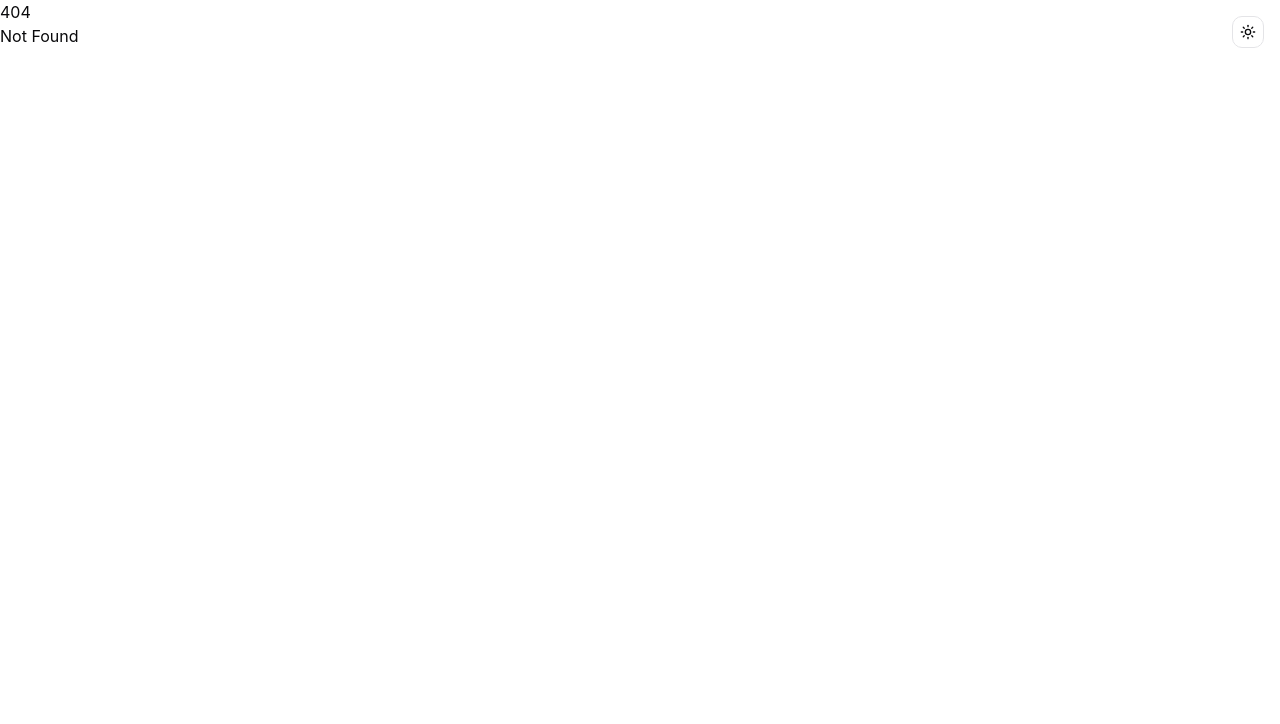
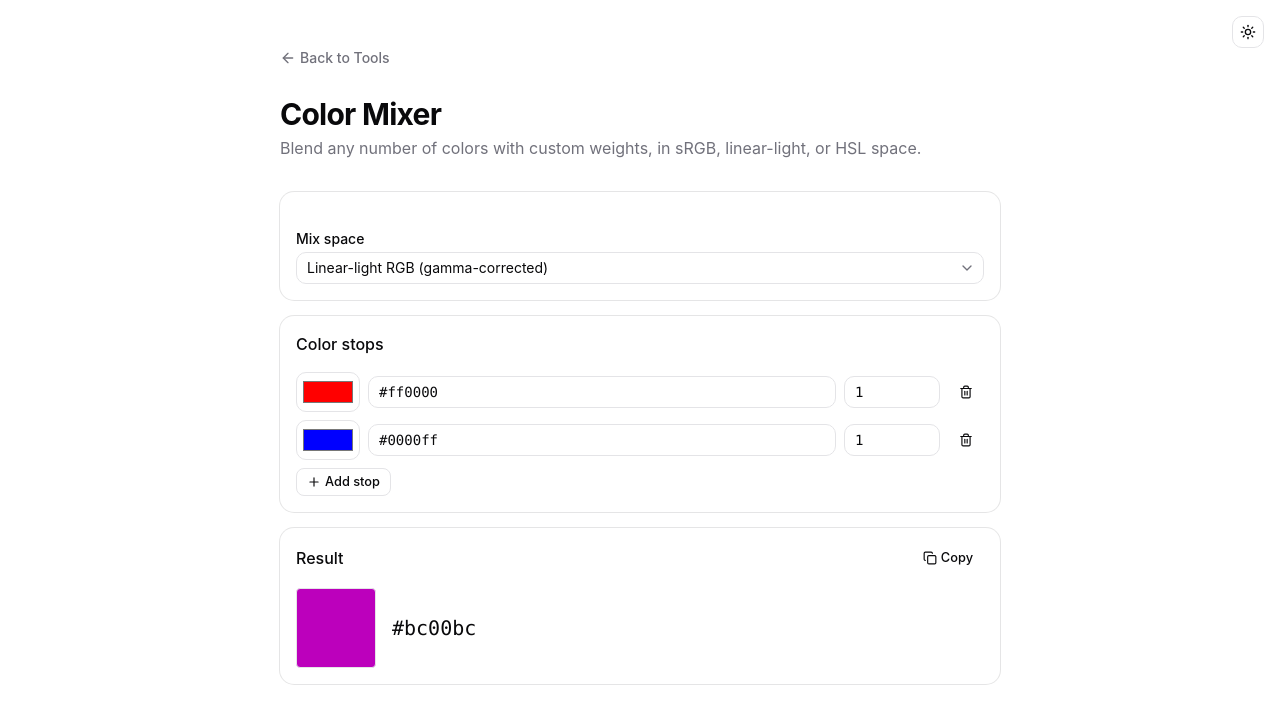
Before and after one commit to orykr/tool.ory.kr, a SvelteKit app in the folder frontend/: page /color-mix in a window 1280 px wide. Before the commit this address had no page. Shown: the top 724 px of the page. Built offline with nearby package versions, Linux system fonts and the light colour scheme.

Commit message:
feat(color-mix): add weighted color mixer in sRGB/linear/HSL

```diff
--- a/frontend/src/routes/+page.svelte
+++ b/frontend/src/routes/+page.svelte
@@ -871,6 +871,11 @@
 			href: "/json-go",
 			title: "JSON → Go struct",
 			description: "Generate Go structs with JSON tags from a sample."
+		},
+		{
+			href: "/color-mix",
+			title: "Color Mixer",
+			description: "Blend colors with custom weights (sRGB / linear / HSL)."
 		}
 	];
 </script>
--- /dev/null
+++ b/frontend/src/routes/color-mix/+page.svelte
@@ -0,0 +1,221 @@
+<script lang="ts">
+	import * as Card from "$lib/components/ui/card/index.js";
+	import * as Select from "$lib/components/ui/select/index.js";
+	import { Button } from "$lib/components/ui/button/index.js";
+	import { Input } from "$lib/components/ui/input/index.js";
+	import { Label } from "$lib/components/ui/label/index.js";
+	import ArrowLeft from "@lucide/svelte/icons/arrow-left";
+	import Plus from "@lucide/svelte/icons/plus";
+	import Trash2 from "@lucide/svelte/icons/trash-2";
+	import Copy from "@lucide/svelte/icons/copy";
+	import Check from "@lucide/svelte/icons/check";
+
+	type Stop = { color: string; weight: number };
+	type Space = "rgb" | "linear" | "hsl";
+
+	let stops = $state<Stop[]>([
+		{ color: "#ff0000", weight: 1 },
+		{ color: "#0000ff", weight: 1 }
+	]);
+	let space = $state<Space>("linear");
+
+	const spaceLabels: Record<Space, string> = {
+		rgb: "sRGB linear weighted (perceptual-ish)",
+		linear: "Linear-light RGB (gamma-corrected)",
+		hsl: "HSL (mean of components)"
+	};
+
+	function hexToRgb(hex: string): [number, number, number] | null {
+		const m = hex.trim().match(/^#?([0-9a-fA-F]{3}|[0-9a-fA-F]{6})$/);
+		if (!m) return null;
+		let s = m[1];
+		if (s.length === 3) s = s.split("").map((c) => c + c).join("");
+		return [parseInt(s.slice(0, 2), 16), parseInt(s.slice(2, 4), 16), parseInt(s.slice(4, 6), 16)];
+	}
+
+	function rgbToHex(r: number, g: number, b: number): string {
+		const h = (n: number) => Math.max(0, Math.min(255, Math.round(n))).toString(16).padStart(2, "0");
+		return `#${h(r)}${h(g)}${h(b)}`;
+	}
+
+	function srgbToLinear(c: number): number {
+		const s = c / 255;
+		return s <= 0.04045 ? s / 12.92 : Math.pow((s + 0.055) / 1.055, 2.4);
+	}
+
+	function linearToSrgb(c: number): number {
+		const s = c <= 0.0031308 ? c * 12.92 : 1.055 * Math.pow(c, 1 / 2.4) - 0.055;
+		return s * 255;
+	}
+
+	function rgbToHsl(r: number, g: number, b: number): [number, number, number] {
+		const rn = r / 255, gn = g / 255, bn = b / 255;
+		const max = Math.max(rn, gn, bn), min = Math.min(rn, gn, bn);
+		const l = (max + min) / 2;
+		let h = 0, s = 0;
+		if (max !== min) {
+			const d = max - min;
+			s = l > 0.5 ? d / (2 - max - min) : d / (max + min);
+			if (max === rn) h = (gn - bn) / d + (gn < bn ? 6 : 0);
+			else if (max === gn) h = (bn - rn) / d + 2;
+			else h = (rn - gn) / d + 4;
+			h *= 60;
+		}
+		return [h, s, l];
+	}
+
+	function hslToRgb(h: number, s: number, l: number): [number, number, number] {
+		const c = (1 - Math.abs(2 * l - 1)) * s;
+		const hp = (((h % 360) + 360) % 360) / 60;
+		const x = c * (1 - Math.abs((hp % 2) - 1));
+		let r1 = 0, g1 = 0, b1 = 0;
+		if (0 <= hp && hp < 1) [r1, g1, b1] = [c, x, 0];
+		else if (1 <= hp && hp < 2) [r1, g1, b1] = [x, c, 0];
+		else if (2 <= hp && hp < 3) [r1, g1, b1] = [0, c, x];
+		else if (3 <= hp && hp < 4) [r1, g1, b1] = [0, x, c];
+		else if (4 <= hp && hp < 5) [r1, g1, b1] = [x, 0, c];
+		else [r1, g1, b1] = [c, 0, x];
+		const m = l - c / 2;
+		return [(r1 + m) * 255, (g1 + m) * 255, (b1 + m) * 255];
+	}
+
+	function meanHue(hues: number[], weights: number[]): number {
+		let x = 0, y = 0;
+		for (let i = 0; i < hues.length; i++) {
+			const rad = (hues[i] * Math.PI) / 180;
+			x += Math.cos(rad) * weights[i];
+			y += Math.sin(rad) * weights[i];
+		}
+		const angle = Math.atan2(y, x) * (180 / Math.PI);
+		return (angle + 360) % 360;
+	}
+
+	let mixed = $derived.by(() => {
+		const valid: Array<{ rgb: [number, number, number]; weight: number }> = [];
+		for (const s of stops) {
+			const rgb = hexToRgb(s.color);
+			if (rgb && Number.isFinite(s.weight) && s.weight > 0) {
+				valid.push({ rgb, weight: s.weight });
+			}
+		}
+		if (valid.length === 0) return null;
+		const total = valid.reduce((sum, v) => sum + v.weight, 0);
+
+		if (space === "rgb") {
+			let r = 0, g = 0, b = 0;
+			for (const v of valid) {
+				r += v.rgb[0] * v.weight;
+				g += v.rgb[1] * v.weight;
+				b += v.rgb[2] * v.weight;
+			}
+			return rgbToHex(r / total, g / total, b / total);
+		}
+		if (space === "linear") {
+			let r = 0, g = 0, b = 0;
+			for (const v of valid) {
+				r += srgbToLinear(v.rgb[0]) * v.weight;
+				g += srgbToLinear(v.rgb[1]) * v.weight;
+				b += srgbToLinear(v.rgb[2]) * v.weight;
+			}
+			return rgbToHex(linearToSrgb(r / total), linearToSrgb(g / total), linearToSrgb(b / total));
+		}
+		const hsls = valid.map((v) => rgbToHsl(...v.rgb));
+		const weights = valid.map((v) => v.weight);
+		const h = meanHue(hsls.map((c) => c[0]), weights);
+		let s = 0, l = 0;
+		for (let i = 0; i < hsls.length; i++) {
+			s += hsls[i][1] * weights[i];
+			l += hsls[i][2] * weights[i];
+		}
+		const [r, g, b] = hslToRgb(h, s / total, l / total);
+		return rgbToHex(r, g, b);
+	});
+
+	function addStop() {
+		stops = [...stops, { color: "#ffffff", weight: 1 }];
+	}
+
+	function removeStop(i: number) {
+		if (stops.length <= 1) return;
+		stops = stops.filter((_, idx) => idx !== i);
+	}
+
+	let copied = $state(false);
+	async function copy() {
+		if (!mixed) return;
+		await navigator.clipboard.writeText(mixed);
+		copied = true;
+		setTimeout(() => (copied = false), 1500);
+	}
+</script>
+
+<main class="container mx-auto max-w-3xl px-6 py-12">
+	<nav class="mb-6">
+		<a href="/" class="text-muted-foreground hover:text-foreground inline-flex items-center gap-1 text-sm font-medium transition-colors">
+			<ArrowLeft class="h-4 w-4" />
+			Back to Tools
+		</a>
+	</nav>
+
+	<header class="mb-8">
+		<h1 class="text-3xl font-bold tracking-tight">Color Mixer</h1>
+		<p class="text-muted-foreground mt-1">
+			Blend any number of colors with custom weights, in sRGB, linear-light, or HSL space.
+		</p>
+	</header>
+
+	<Card.Root class="mb-4">
+		<Card.Content class="space-y-3 pt-6">
+			<div class="space-y-1.5">
+				<Label for="sp">Mix space</Label>
+				<Select.Root type="single" bind:value={space as never}>
+					<Select.Trigger id="sp" class="w-full">{spaceLabels[space]}</Select.Trigger>
+					<Select.Content>
+						<Select.Item value="rgb">sRGB linear weighted</Select.Item>
+						<Select.Item value="linear">Linear-light RGB (gamma-correct)</Select.Item>
+						<Select.Item value="hsl">HSL</Select.Item>
+					</Select.Content>
+				</Select.Root>
+			</div>
+		</Card.Content>
+	</Card.Root>
+
+	<Card.Root class="mb-4">
+		<Card.Header><Card.Title class="text-base">Color stops</Card.Title></Card.Header>
+		<Card.Content class="space-y-2">
+			{#each stops as stop, i (i)}
+				<div class="flex items-center gap-2">
+					<Input type="color" bind:value={stops[i].color} class="h-10 w-16 cursor-pointer p-1" />
+					<Input bind:value={stops[i].color} class="flex-1 font-mono" />
+					<Input type="number" min="0" step="0.1" bind:value={stops[i].weight} class="w-24 font-mono" />
+					<Button variant="ghost" size="sm" onclick={() => removeStop(i)} disabled={stops.length <= 1}>
+						<Trash2 class="h-4 w-4" />
+					</Button>
+				</div>
+			{/each}
+			<Button variant="outline" size="sm" onclick={addStop}>
+				<Plus class="h-4 w-4" />
+				Add stop
+			</Button>
+		</Card.Content>
+	</Card.Root>
+
+	<Card.Root>
+		<Card.Header class="flex flex-row items-center justify-between">
+			<Card.Title class="text-base">Result</Card.Title>
+			<Button variant="ghost" size="sm" onclick={copy} disabled={!mixed}>
+				{#if copied}<Check />Copied{:else}<Copy />Copy{/if}
+			</Button>
+		</Card.Header>
+		<Card.Content>
+			{#if mixed}
+				<div class="flex items-center gap-4">
+					<div class="h-20 w-20 rounded border" style="background:{mixed}"></div>
+					<p class="font-mono text-xl">{mixed}</p>
+				</div>
+			{:else}
+				<p class="text-muted-foreground text-sm">Enter at least one valid hex color with a positive weight.</p>
+			{/if}
+		</Card.Content>
+	</Card.Root>
+</main>
```
